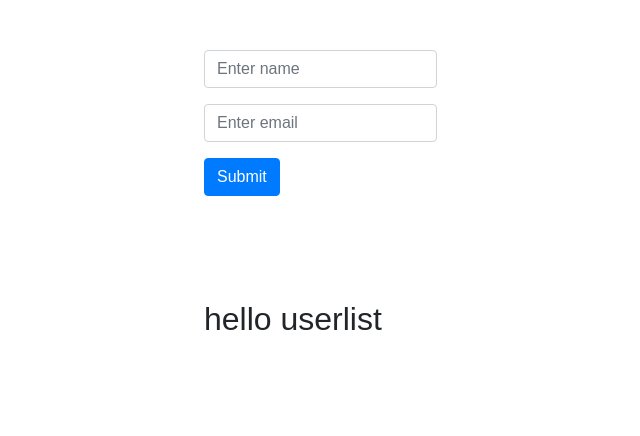
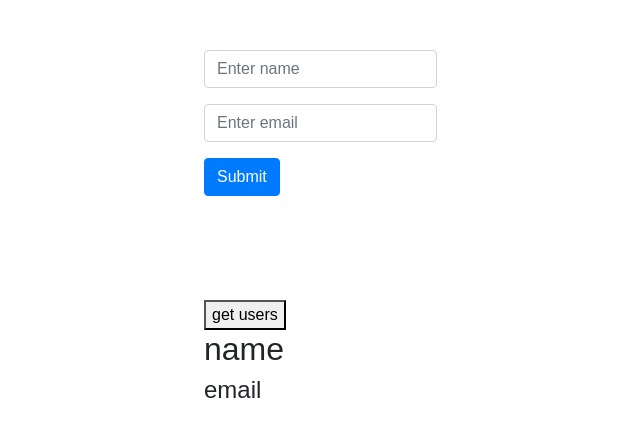
Before and after one commit to shailesh511/Basic-CRUD-MERN, a React (Create React App) app in the folder frontend/: page / in a window 1280 px wide. Shown: the top 436 px of the page, without its empty margins (296-936 px from the left). Built offline with nearby package versions, Linux system fonts and the light colour scheme.

Commit message:
added api call for getusers

```diff
--- a/frontend/src/Components/User.js
+++ b/frontend/src/Components/User.js
@@ -6,7 +6,7 @@ export default function User() {
 
   const [name, setName] = useState("");
   const [email, setEmail] = useState("");
-
+  let usersList = [];
   const createUser = async (obj) => {
     try{
     const res = await axios.post("/createuser", obj);
@@ -27,7 +27,16 @@ export default function User() {
     createUser(obj);
   }
 
-
+  const getUsers = async()=>{
+    try{
+      const res = await axios.get("/getusers");
+      usersList = res.data
+    }
+    catch(e)
+    {
+      console.log(e);
+    }
+  }
 
   return (
     <div>
@@ -41,6 +50,7 @@ export default function User() {
         <button type="submit" className="btn btn-primary">Submit</button>
       </form>
       <div style={{"top":"250px","position":"absolute","left":"0px"}}>
+        <button onClick={getUsers}>get users</button>
       <UserList/>
       </div>
     </div>
--- a/frontend/src/Components/UserList.js
+++ b/frontend/src/Components/UserList.js
@@ -1,9 +1,12 @@
 import React from 'react'
 
-export default function UserList() {
+
+
+export default function UserList(props) {
   return (
     <div>
-      <h2>hello userlist</h2>
+      <h2>name</h2>
+      <h4>email</h4>
     </div>
   )
 }
```
